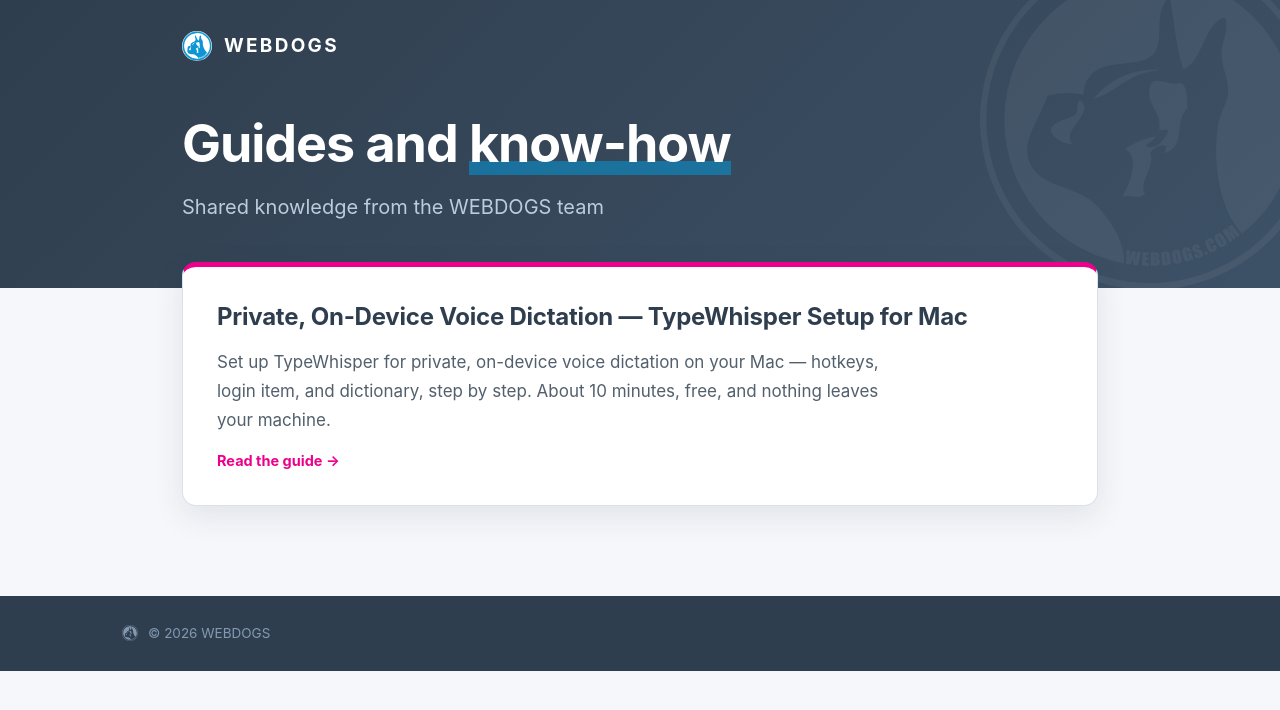
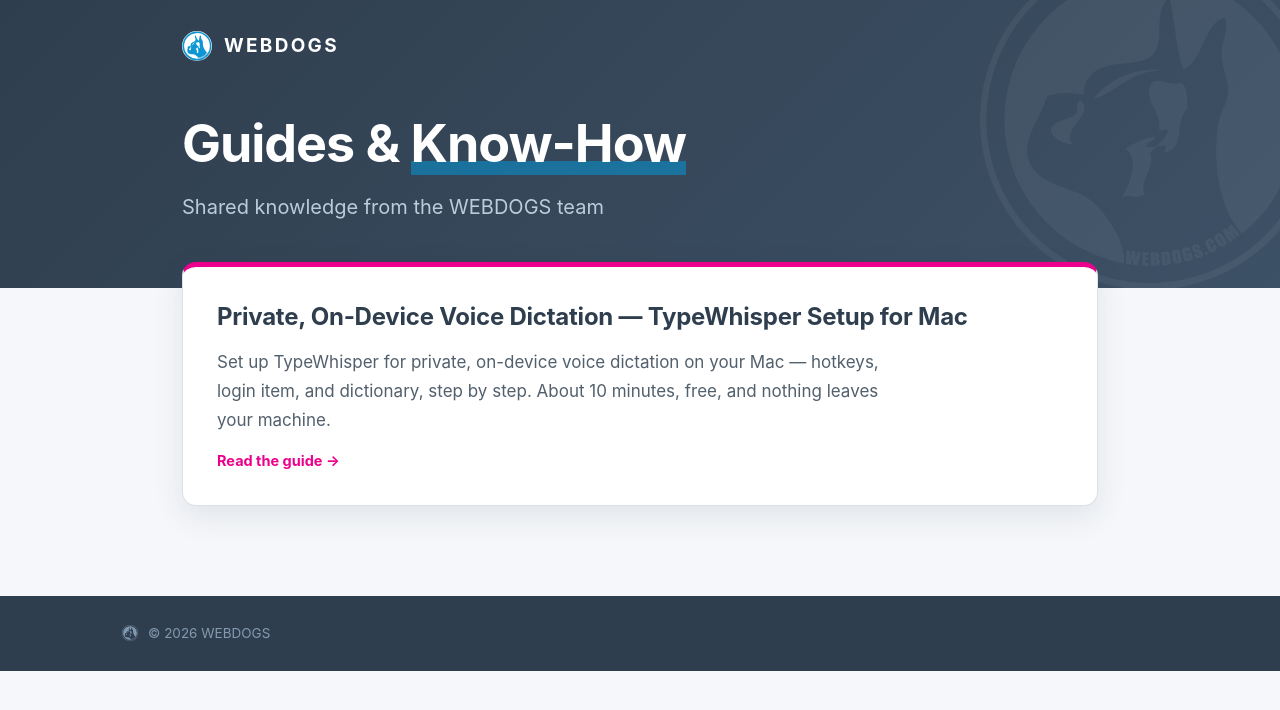
Before and after one commit to theWEBDOGS/guides, a Jekyll site: the page built from index.md, in a window 1280 px wide. Shown: the top 710 px of the page. Built offline with Jekyll 4.4.1, drawn with Linux system fonts in a browser that asks for light colours; some web fonts are replaced.

Commit message:
Publish guides (2026-06-10) [generated]

```diff
--- a/_config.yml
+++ b/_config.yml
@@ -2,7 +2,7 @@
 # scripts/publish-guides.sh. Edit here (site/ in the private catalog repo),
 # never in the public repo.
 title: WEBDOGS Guides
-tagline: Guides and know-how from the WEBDOGS team   # homepage <title> suffix (jekyll-seo-tag)
+tagline: Guides & Know-How from the WEBDOGS team   # homepage <title> suffix (jekyll-seo-tag)
 description: Shared knowledge from the WEBDOGS team  # hero lede + meta description
 url: "https://guides.webdogs.com"
 lang: en
--- a/_layouts/home.html
+++ b/_layouts/home.html
@@ -8,7 +8,7 @@ layout: base
       {% include logo.svg class="logo" %}
       <span class="wordmark">WEBDOGS</span>
     </div>
-    <h1>Guides and <span class="u">know-how</span></h1>
+    <h1>Guides &amp; <span class="u">Know-How</span></h1>
     <p class="lede">{{ site.description }}</p>
   </div>
 </div>
```
